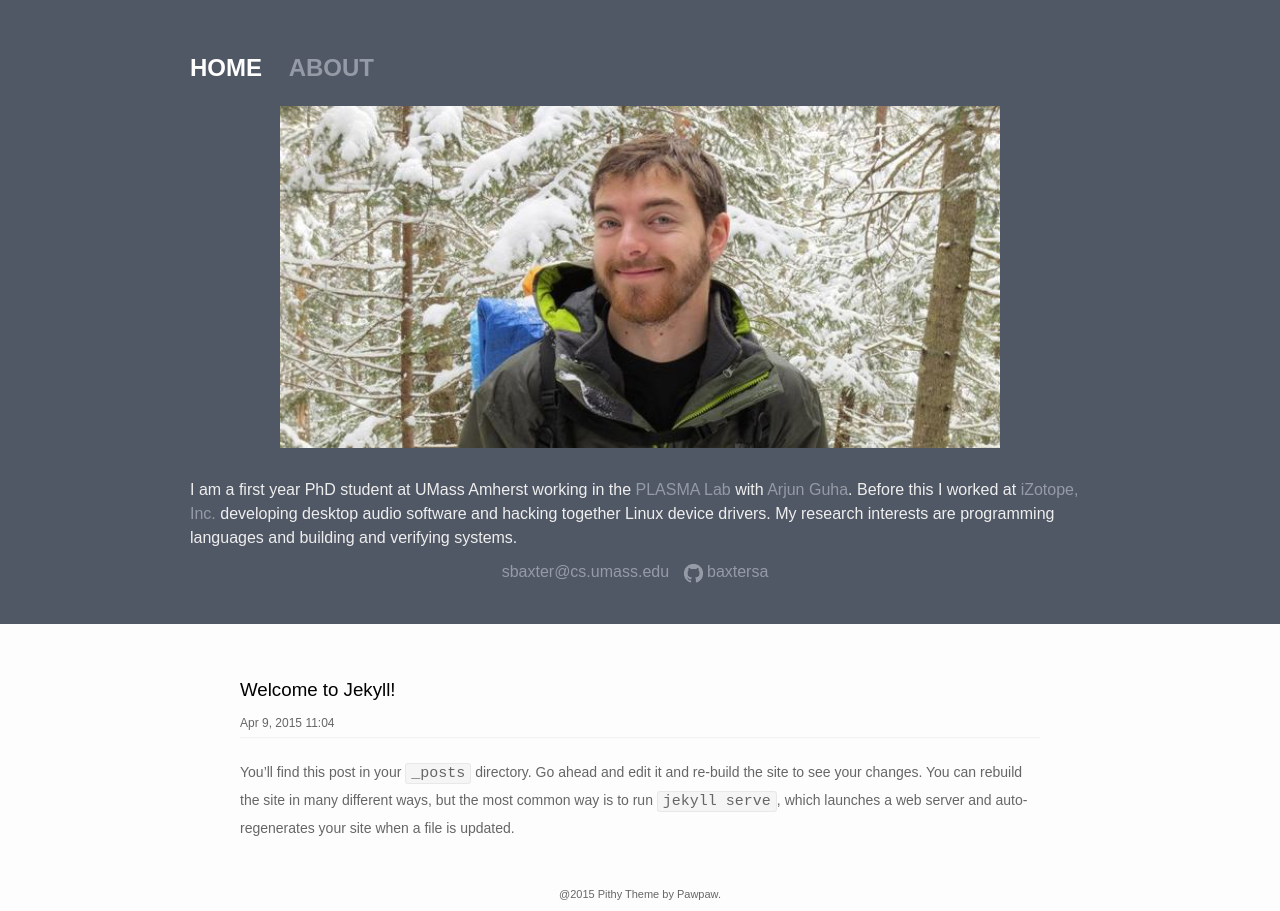
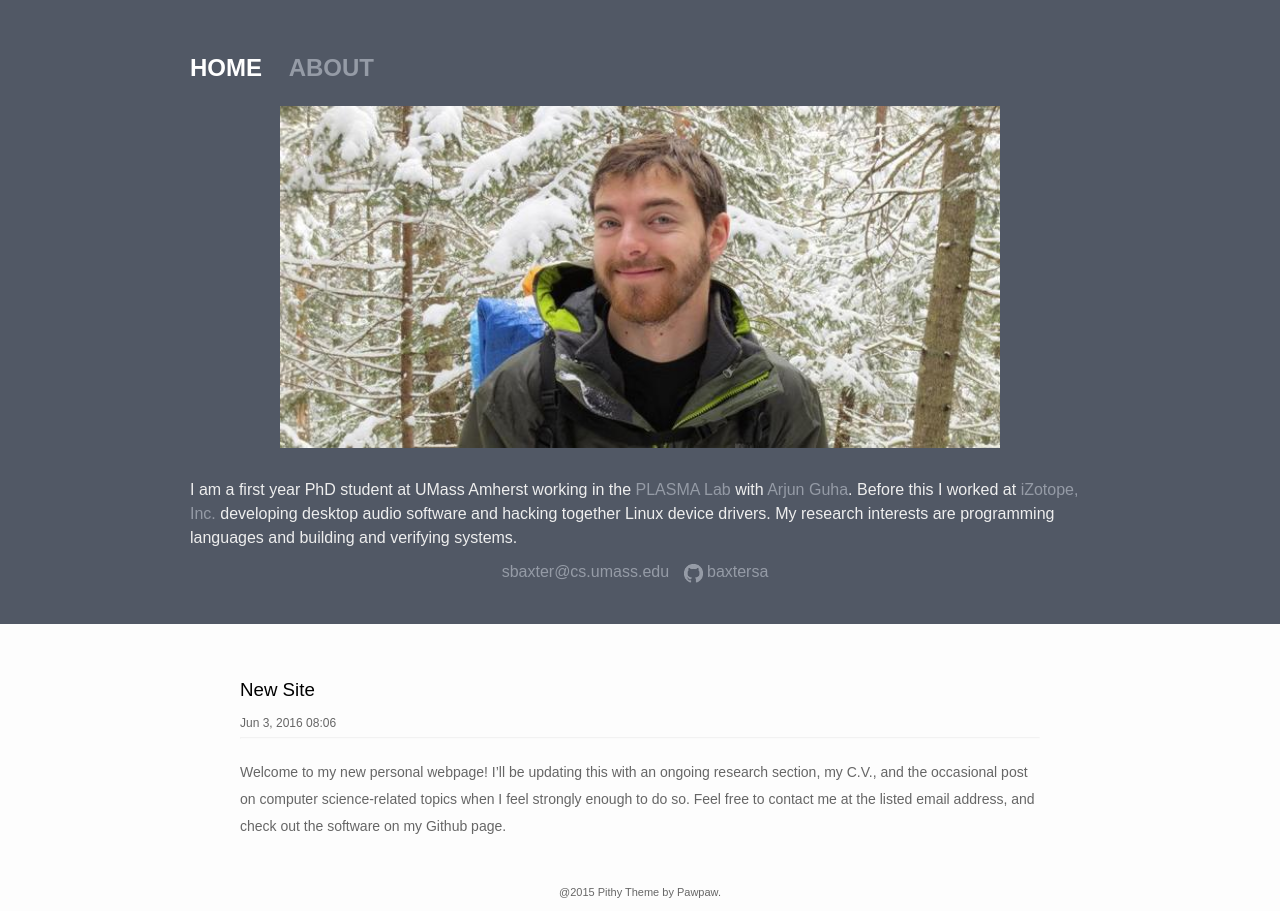
Before and after one commit to baxtersa/baxtersa.github.io, a Jekyll site: the page built from index.html, in a window 1280 px wide. Built offline with Jekyll 4.4.1, drawn with Linux system fonts in a browser that asks for light colours.

Commit message:
Add first post

```diff
--- a/_posts/2015-04-09-welcome-to-jekyll copy.markdown
+++ /dev/null
@@ -1,25 +0,0 @@
----
-layout: post
-title:  "Welcome to Jekyll!"
-date:   2015-04-09 11:23:32
-categories: jekyll update
----
-You’ll find this post in your `_posts` directory. Go ahead and edit it and re-build the site to see your changes. You can rebuild the site in many different ways, but the most common way is to run `jekyll serve`, which launches a web server and auto-regenerates your site when a file is updated.
-
-To add new posts, simply add a file in the `_posts` directory that follows the convention `YYYY-MM-DD-name-of-post.ext` and includes the necessary front matter. Take a look at the source for this post to get an idea about how it works.
-
-Jekyll also offers powerful support for code snippets:
-
-{% highlight ruby %}
-def print_hi(name)
-  puts "Hi, #{name}"
-end
-print_hi('Tom')
-#=> prints 'Hi, Tom' to STDOUT.
-{% endhighlight %}
-
-Check out the [Jekyll docs][jekyll] for more info on how to get the most out of Jekyll. File all bugs/feature requests at [Jekyll’s GitHub repo][jekyll-gh]. If you have questions, you can ask them on [Jekyll’s dedicated Help repository][jekyll-help].
-
-[jekyll]:      http://jekyllrb.com
-[jekyll-gh]:   https://github.com/jekyll/jekyll
-[jekyll-help]: https://github.com/jekyll/jekyll-help
--- /dev/null
+++ b/_posts/2016-06-03-new-site.md
@@ -0,0 +1,6 @@
+---
+layout: post
+title:  "New Site"
+date:   2016-06-03 04:14:32 -0400
+---
+Welcome to my new personal webpage! I'll be updating this with an ongoing research section, my C.V., and the occasional post on computer science-related topics when I feel strongly enough to do so. Feel free to contact me at the listed email address, and check out the software on my Github page.
--- a/_sass/_layout.scss
+++ b/_sass/_layout.scss
@@ -210,6 +210,7 @@ li {
     font-size: 11px;
     text-align: center;
 	color: #666;
+    padding-bottom: 10px;
 }
 
 #gotop {
--- a/about.html
+++ b/about.html
@@ -4,5 +4,5 @@ layout: default
 
 <div class="about">
 <br>
-You can edit about.html to custom this.
+This is a work-in-progress. Check back later for more information.
 </div>
```
